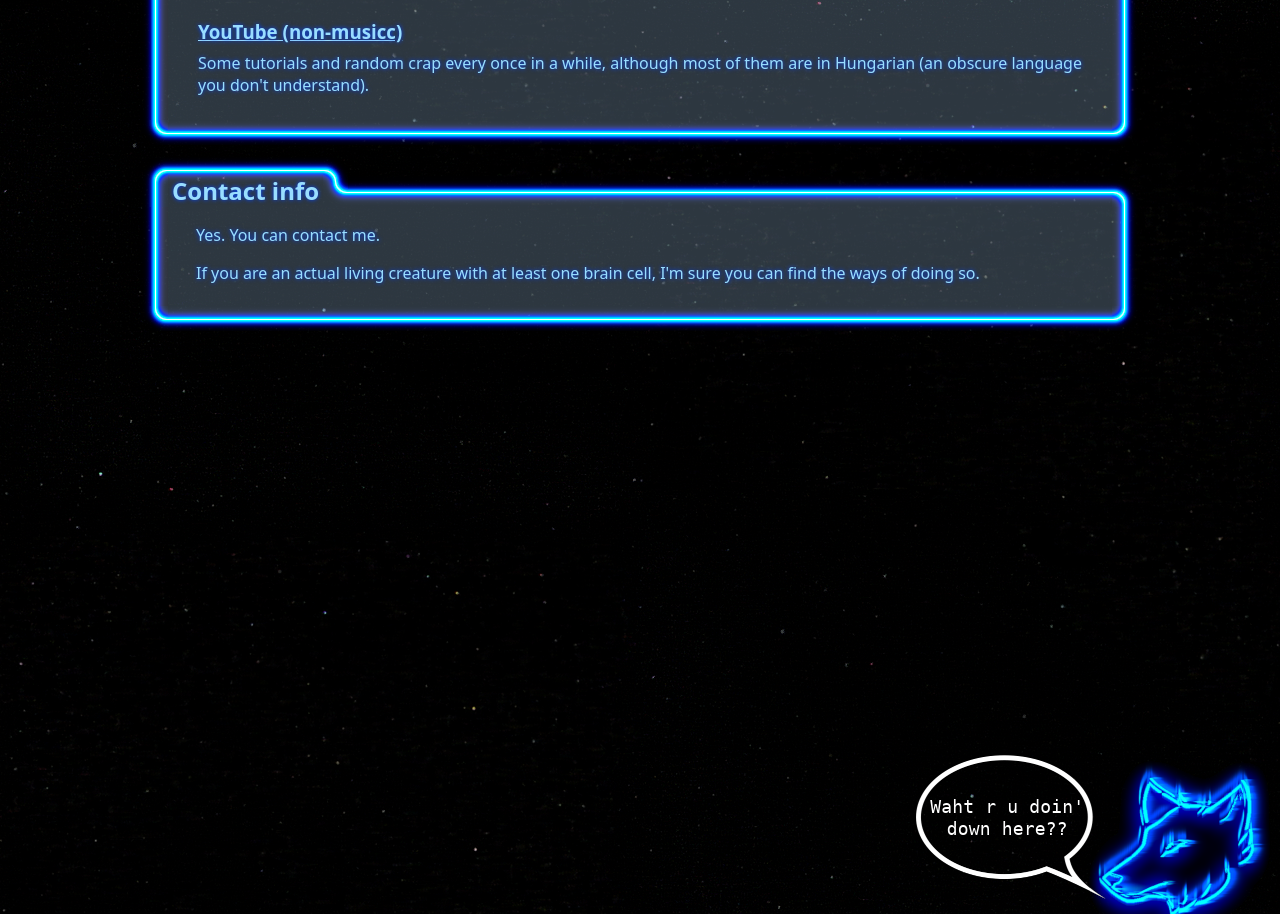
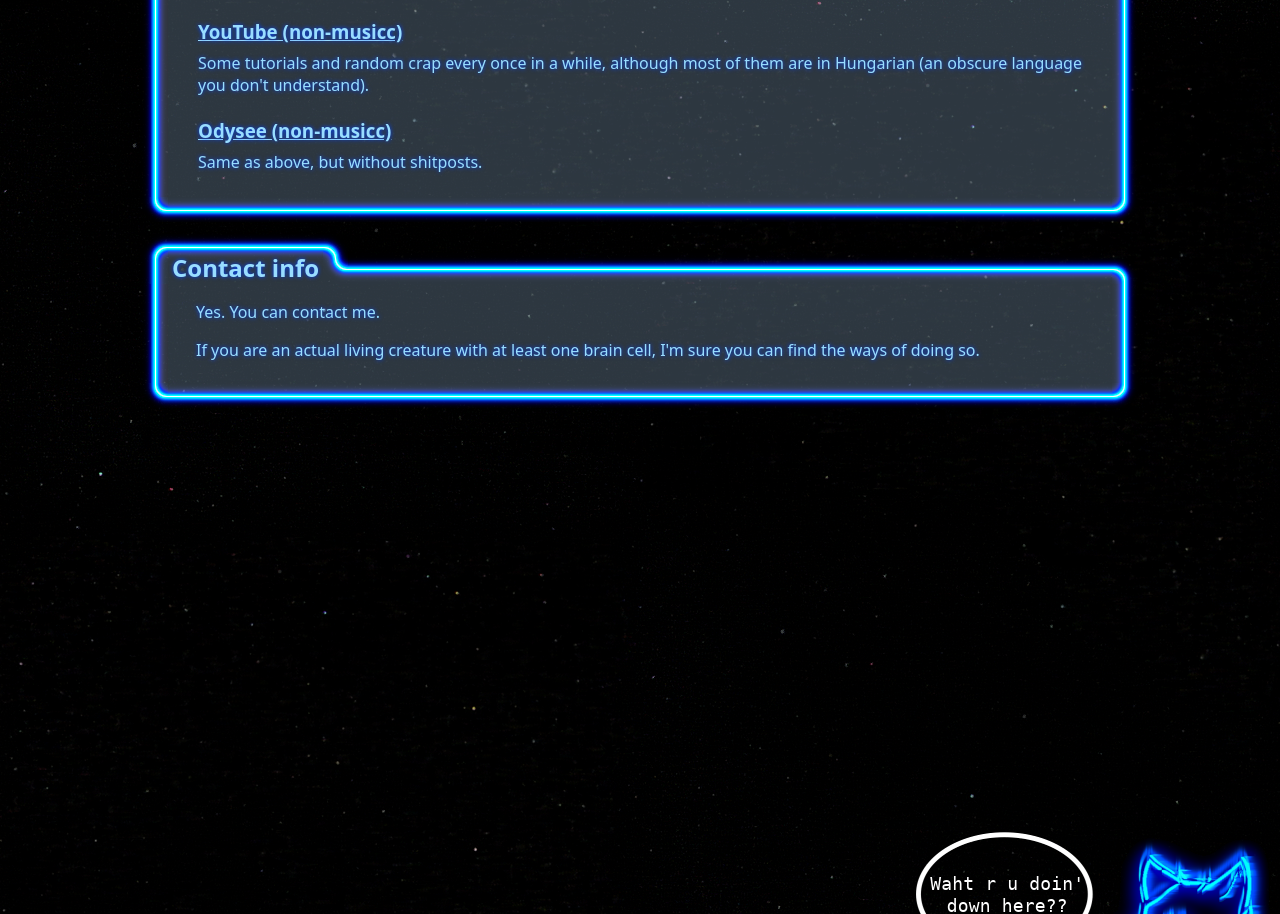
Before and after one commit to dj-pixus/dj-pixus.github.io, a plain HTML site: page index.htm in a window 1280 px wide. Shown: the part 1450-2364 px from the top of the page. Drawn offline with Linux system fonts and the light colour scheme.

Commit message:
addd odysee link

```diff
--- a/index.htm
+++ b/index.htm
@@ -57,6 +57,10 @@ Don't you have a graphical browser?
 			<a href="https://www.youtube.com/channel/UCDUpwczWCgrsaE9Ne6RE8vA"><h3>YouTube (non-musicc)</h3></a>
 			<p>Some tutorials and random crap every once in a while, although most of them are in Hungarian (an obscure language you don't understand).</p>
 		</td></tr>
+		<tr><td>
+			<a href="https://odysee.com/@Trancwolve:a"><h3>Odysee (non-musicc)</h3></a>
+			<p>Same as above, but without shitposts.</p>
+		</td></tr>
 	</table></td><td class="box-right"></td></tr>
 	<tr><td class="box-bottom-left"></td><td colspan="3" class="box-bottom"></td><td class="box-bottom-right"></td></tr>
 </table>
```
